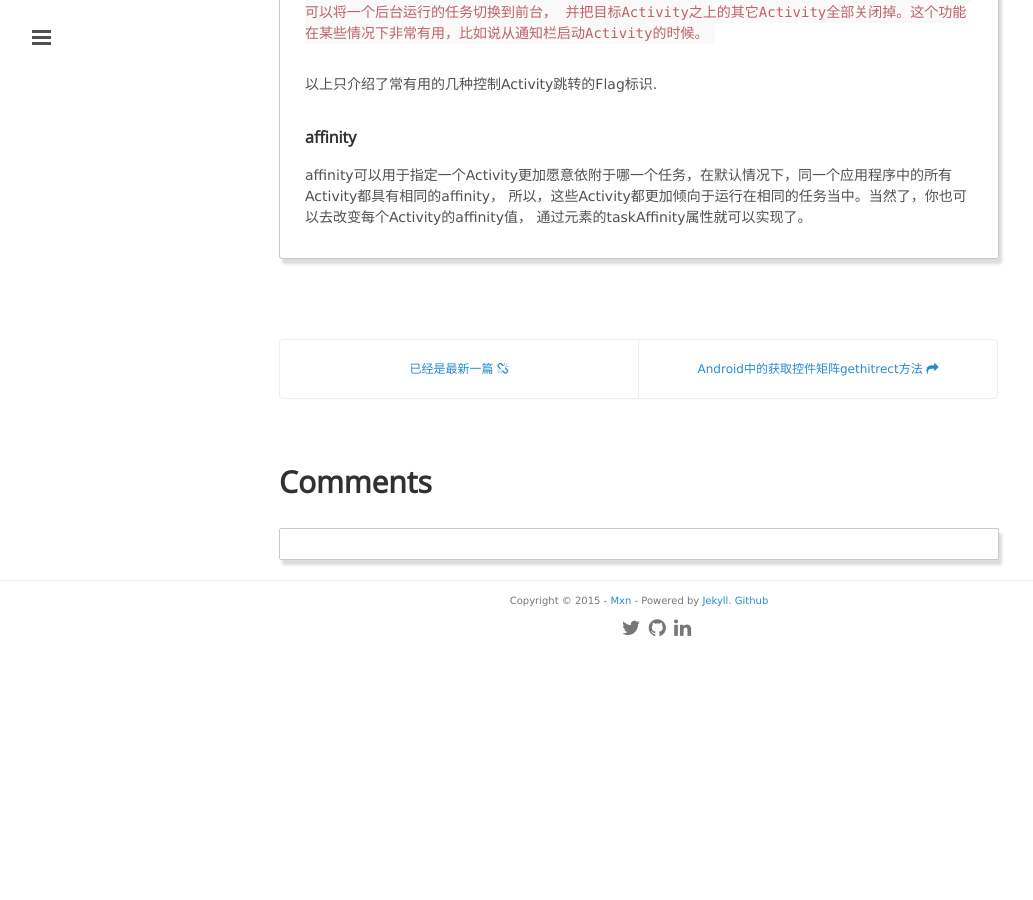
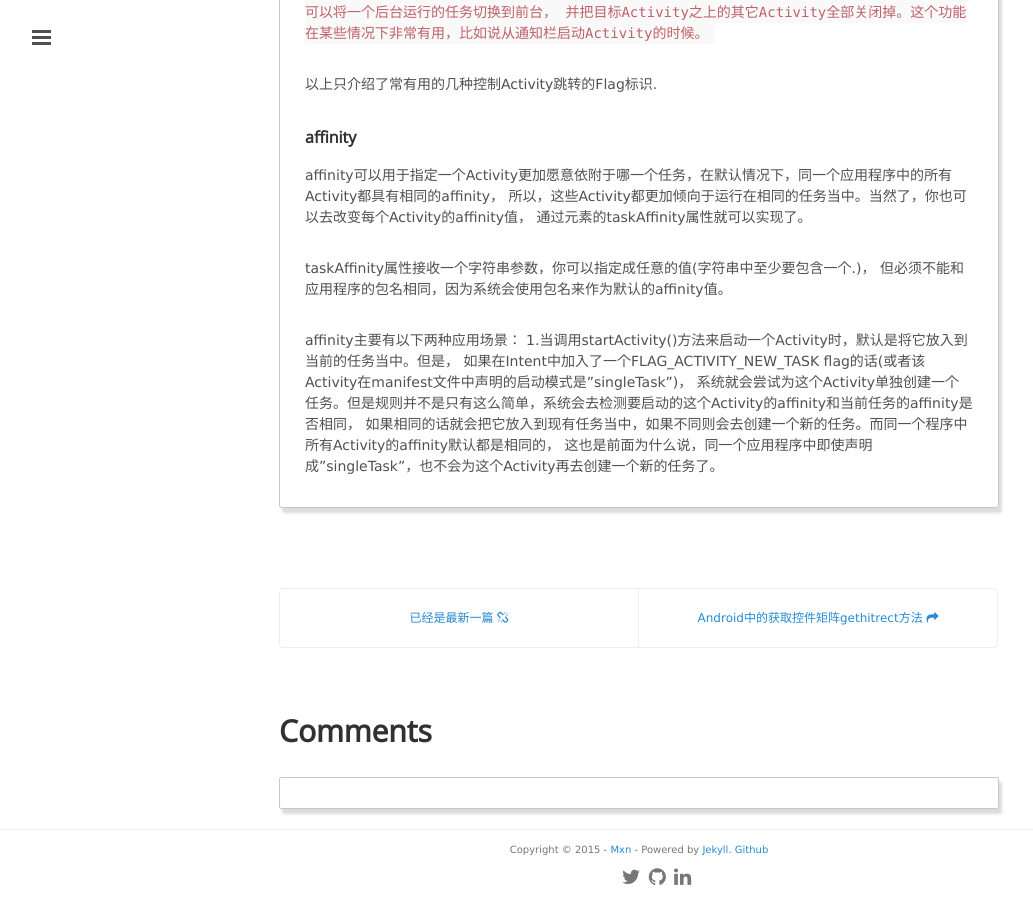
Before and after one commit to mxn21/mxn21.github.io, a Jekyll site: the page built from _posts/2015-8-1-Android堆栈分析.md, in a window 1280 px wide and 900 px high, scrolled down 5397 px. Shown: the whole window, without its empty margins (1-1034 px from the left). Built offline with Jekyll 4.4.1, drawn with Linux system fonts in a browser that asks for light colours; Markdown is read by kramdown in place of the engine named in the settings; comment, search, counter and statistics services are not loaded; before the commit the page ends 6050 px from its top, so only the background shows below that.

Commit message:
wrewrew
wrewr

```diff
--- a/_posts/2015-8-1-Android堆栈分析.md
+++ b/_posts/2015-8-1-Android堆栈分析.md
@@ -188,3 +188,13 @@
 affinity可以用于指定一个Activity更加愿意依附于哪一个任务，在默认情况下，同一个应用程序中的所有Activity都具有相同的affinity，
 所以，这些Activity都更加倾向于运行在相同的任务当中。当然了，你也可以去改变每个Activity的affinity值，
 通过<activity>元素的taskAffinity属性就可以实现了。
+
+taskAffinity属性接收一个字符串参数，你可以指定成任意的值(字符串中至少要包含一个.)，
+但必须不能和应用程序的包名相同，因为系统会使用包名来作为默认的affinity值。
+
+affinity主要有以下两种应用场景：
+1.当调用startActivity()方法来启动一个Activity时，默认是将它放入到当前的任务当中。但是，
+如果在Intent中加入了一个FLAG_ACTIVITY_NEW_TASK flag的话(或者该Activity在manifest文件中声明的启动模式是"singleTask")，
+系统就会尝试为这个Activity单独创建一个任务。但是规则并不是只有这么简单，系统会去检测要启动的这个Activity的affinity和当前任务的affinity是否相同，
+如果相同的话就会把它放入到现有任务当中，如果不同则会去创建一个新的任务。而同一个程序中所有Activity的affinity默认都是相同的，
+这也是前面为什么说，同一个应用程序中即使声明成"singleTask"，也不会为这个Activity再去创建一个新的任务了。
```
